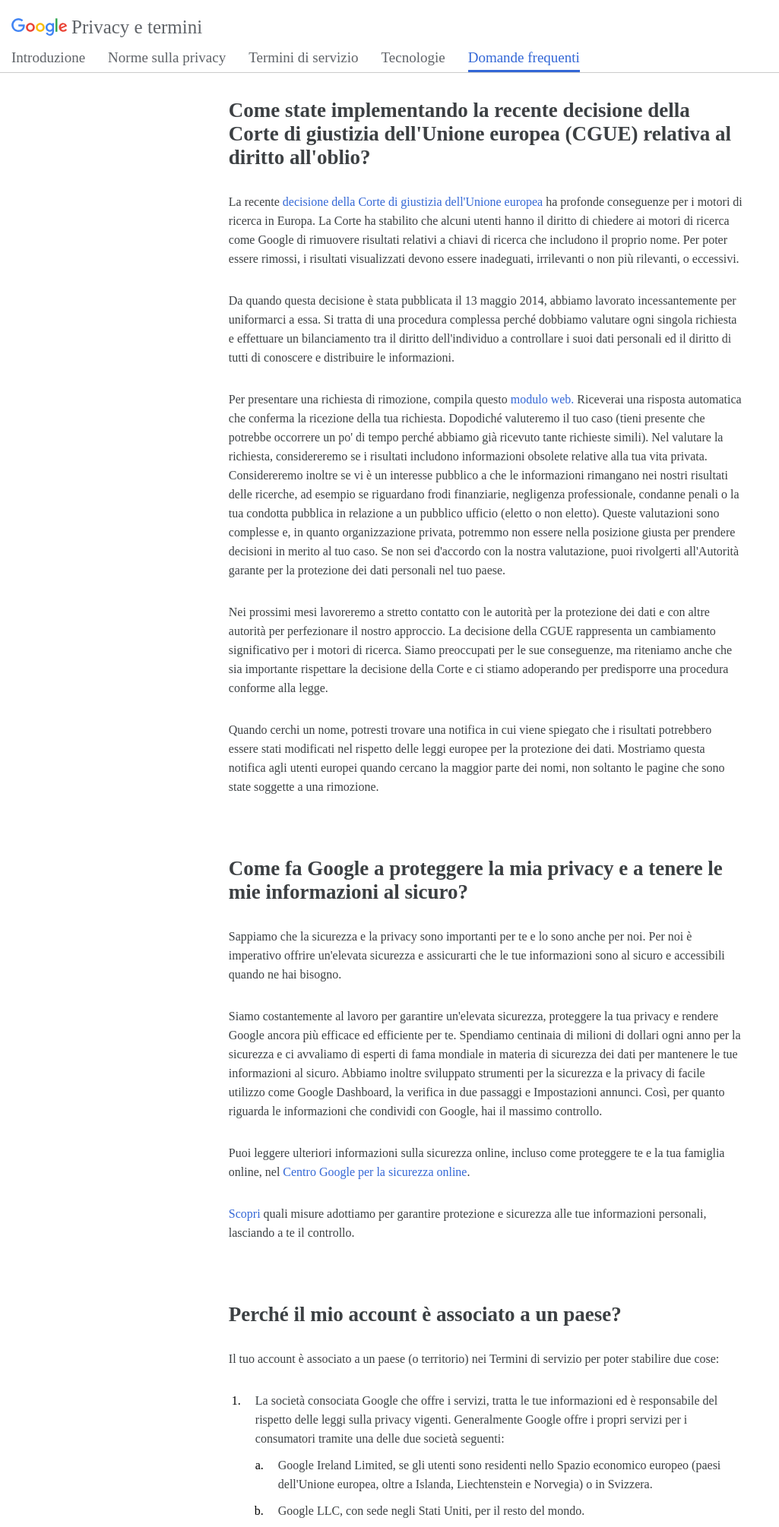
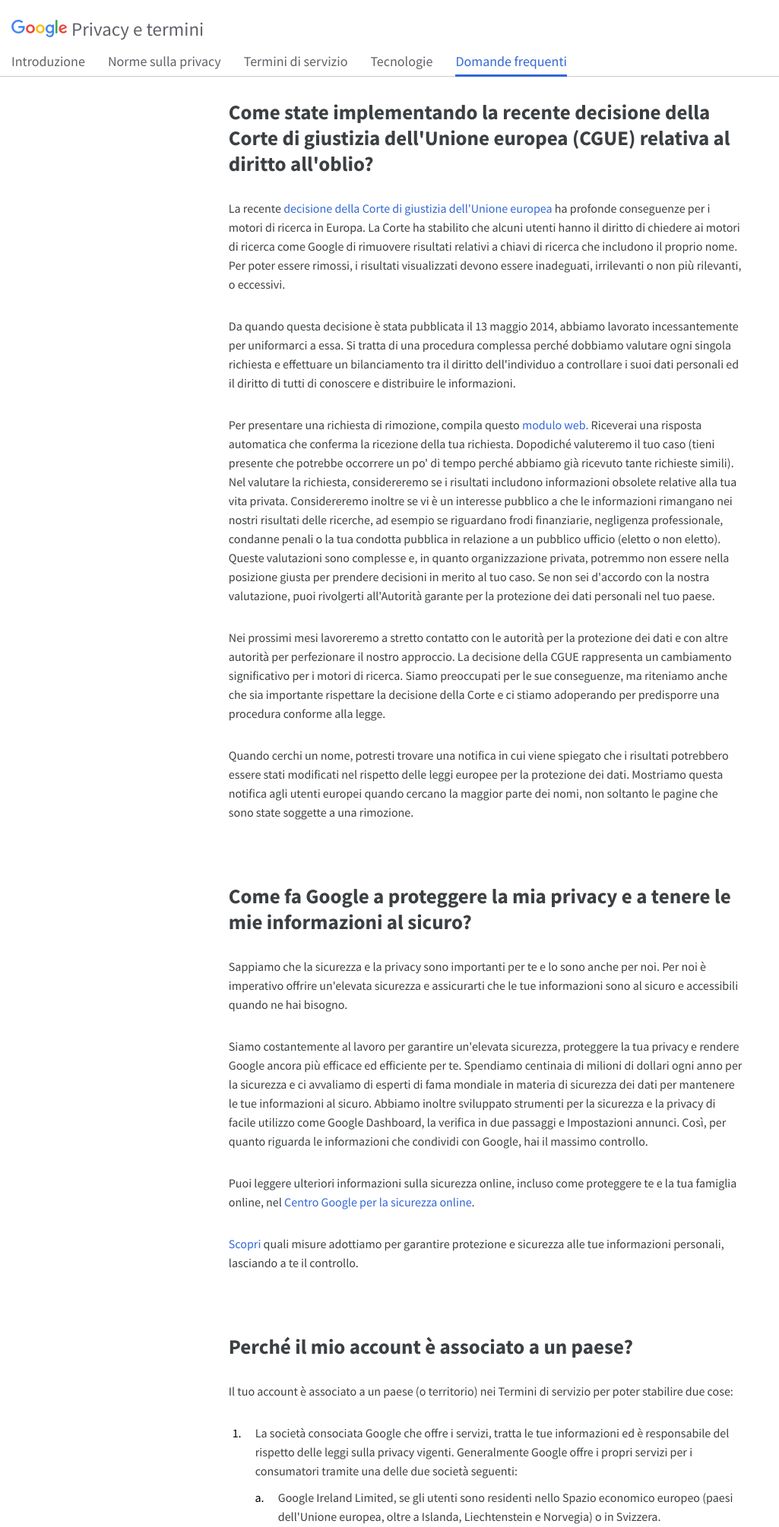
Before and after one commit to Intrusion0/php-google-faq, a PHP site: page / in a window 1280 px wide. Shown: the top 2010 px of the page at 76% size, without its empty margins (0-1025 px from the left). Run offline with PHP 8.4, Linux system fonts and the light colour scheme.

Commit message:
Refactoring

```diff
--- a/css/style.css
+++ b/css/style.css
@@ -5,6 +5,10 @@
     margin: 0;
     padding: 0;
     box-sizing: border-box;
+}
+
+body {
+    font-family: 'Source Sans Pro', sans-serif;
 }
 
 /* Intestazione */
@@ -39,7 +43,7 @@ header {
 
 .container-nav ul li a {
     color: #5f6368;
-    font-size: 19px;
+    font-size: 18px;
 }
 
 .container-nav ul li:last-child a {
```
